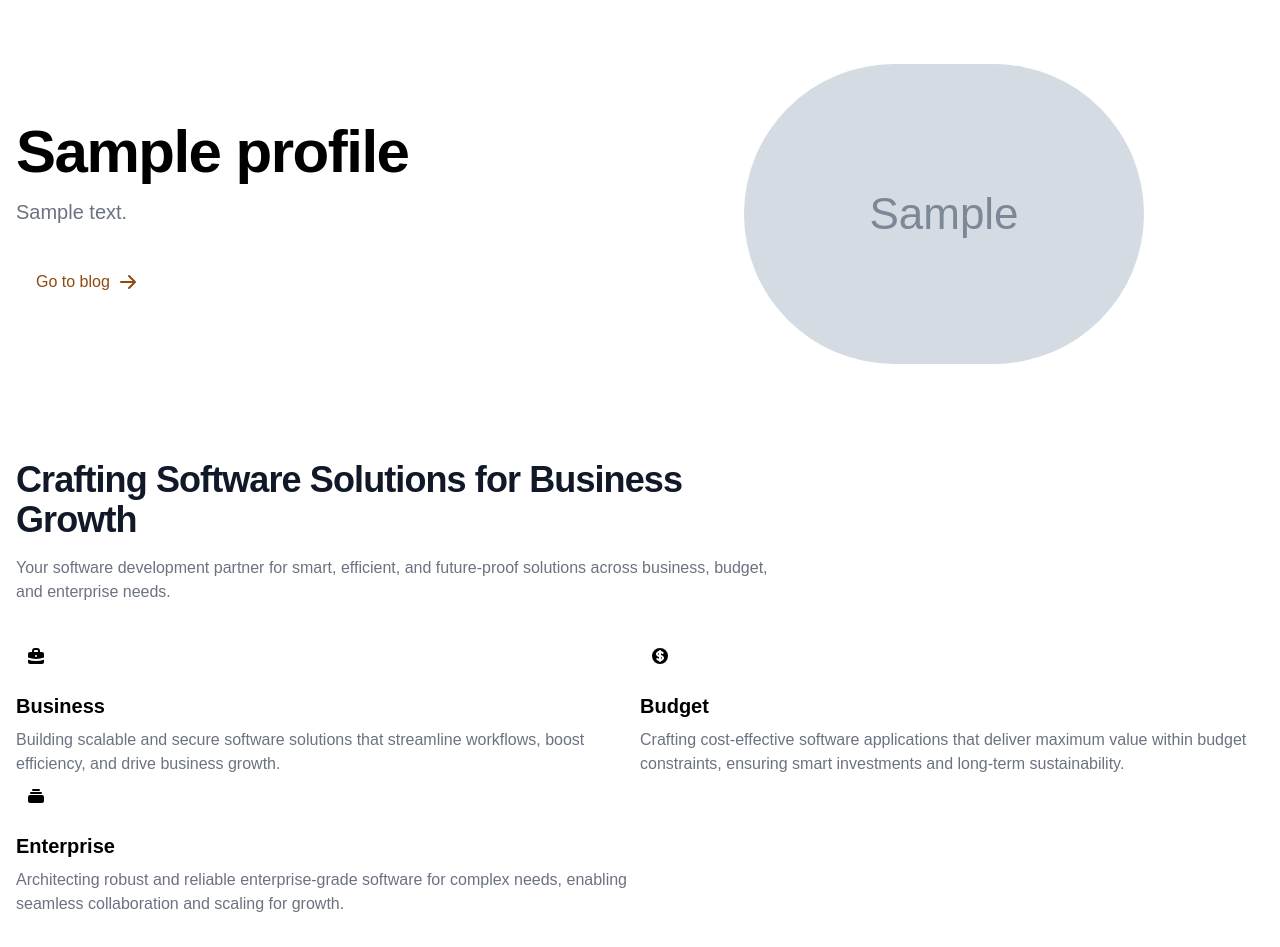
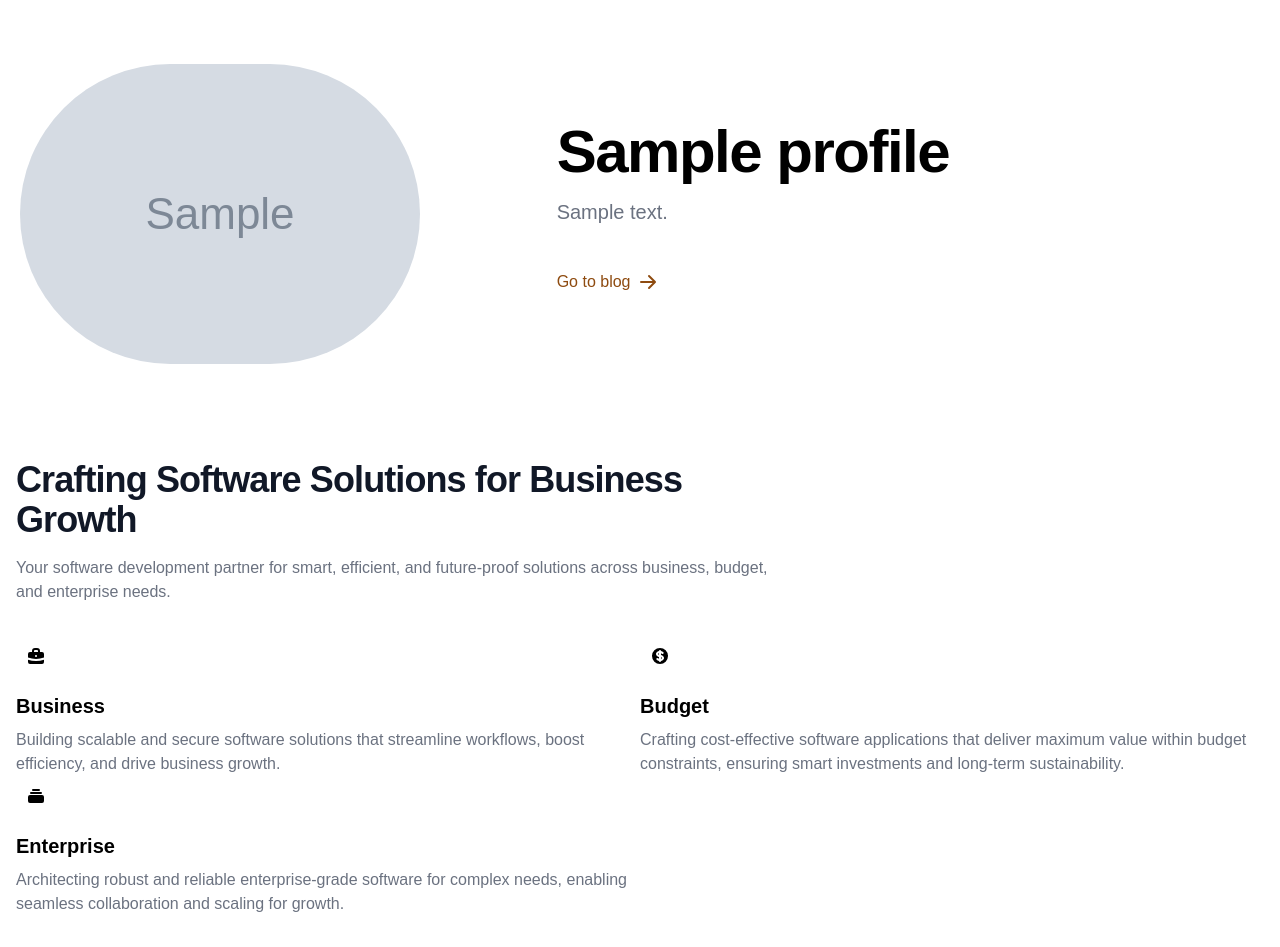
Before and after one commit to kylesinlynn/kylesinlynn.pythonanywhere.com, a Django app: page / in a window 1280 px wide. Shown: the part 108-1055 px from the top of the page. Run offline with Django 5.2, Linux system fonts and the light colour scheme; tables that the repository leaves empty hold one stand-in row (values such as "Sample post"); grey boxes marked "Sample" are stand-in pictures; some libraries are stand-ins or nearby versions.

Commit message:
refactor: make profile image priority

```diff
--- a/templates/portfolio/index.html
+++ b/templates/portfolio/index.html
@@ -1,9 +1,16 @@
 {% extends "base.html" %} {% block main %}
 <section id="home" class="bg-white dark:bg-gray-900">
     <div
-        class="grid max-w-screen-xl px-4 py-8 mx-auto lg:gap-8 xl:gap-0 lg:py-16 lg:grid-cols-12"
+        class="grid max-w-screen-xl px-5 py-8 mx-auto lg:gap-8 xl:gap-0 lg:py-16 lg:grid-cols-12"
     >
-        <div class="mr-auto place-self-center lg:col-span-7">
+        <div class="lg:mt-0 lg:col-span-5 lg:flex">
+            <img
+                class="rounded-full h-auto max-w-full"
+                src="{{ profile.profile_image.url }}"
+                alt="{{ profile.title }}'s image"
+            />
+        </div>
+        <div class="mr-auto px-5 place-self-center lg:col-span-7">
             <h1
                 class="max-w-2xl mb-4 text-4xl font-extrabold tracking-tight leading-none md:text-5xl xl:text-6xl dark:text-white"
             >
@@ -16,7 +23,7 @@
             </p>
             <a
                 href="#"
-                class="inline-flex items-center justify-center px-5 py-3 mr-3 text-base font-medium text-center text-yellow-700 rounded-lg bg-primary-700 hover:bg-primary-800 focus:ring-4 focus:ring-primary-300 dark:focus:ring-primary-900"
+                class="inline-flex items-center justify-center py-3 mr-3 text-base font-medium text-center text-yellow-700 rounded-lg bg-primary-700 hover:bg-primary-800 focus:ring-4 focus:ring-primary-300 dark:focus:ring-primary-900"
             >
                 Go to blog
                 <svg
@@ -32,13 +39,6 @@
                     ></path>
                 </svg>
             </a>
-        </div>
-        <div class="lg:mt-0 lg:col-span-5 lg:flex">
-            <img
-                class="rounded-full max-w-80 max-h-80"
-                src="{{ profile.profile_image.url }}"
-                alt="{{ profile.title }}'s image"
-            />
         </div>
     </div>
 </section>
```
